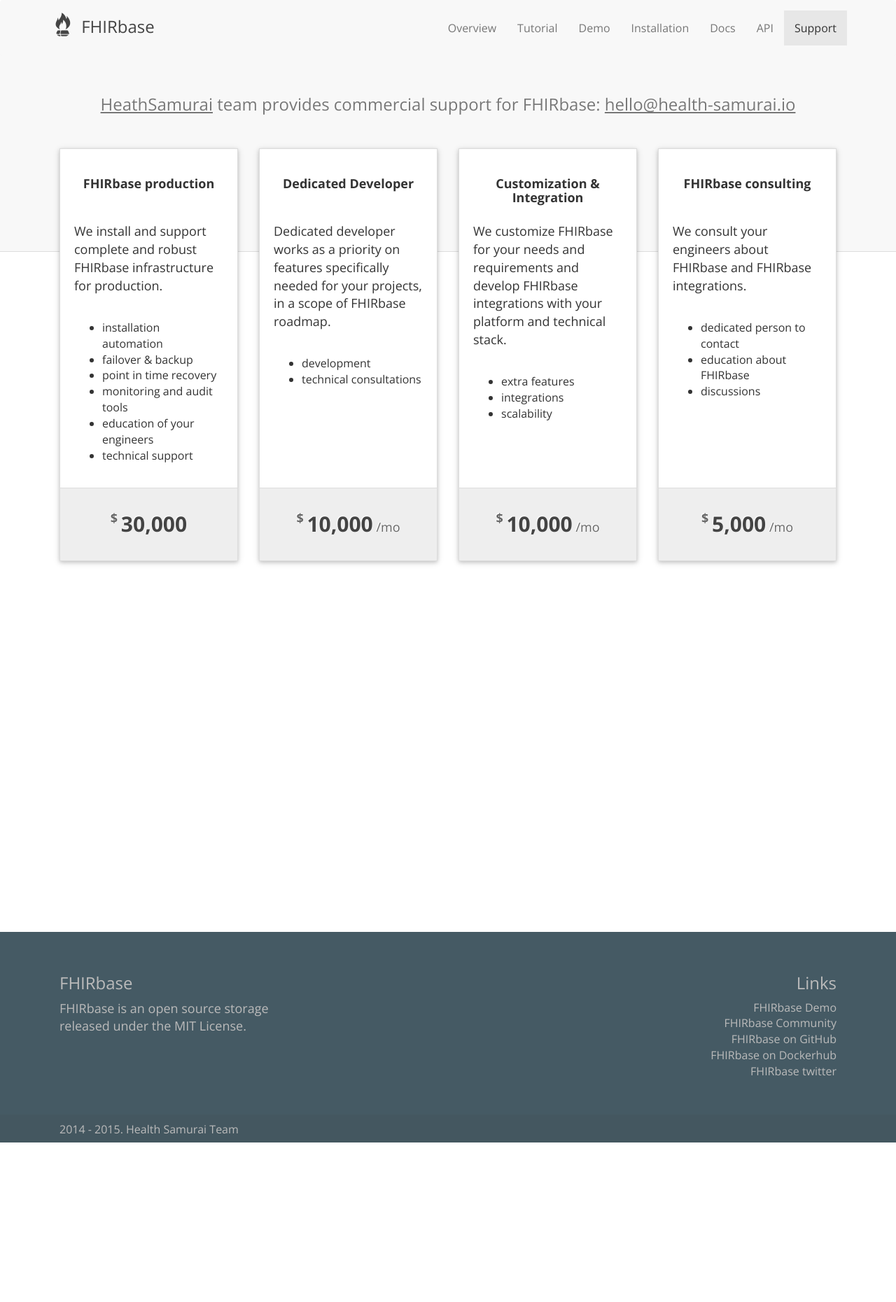
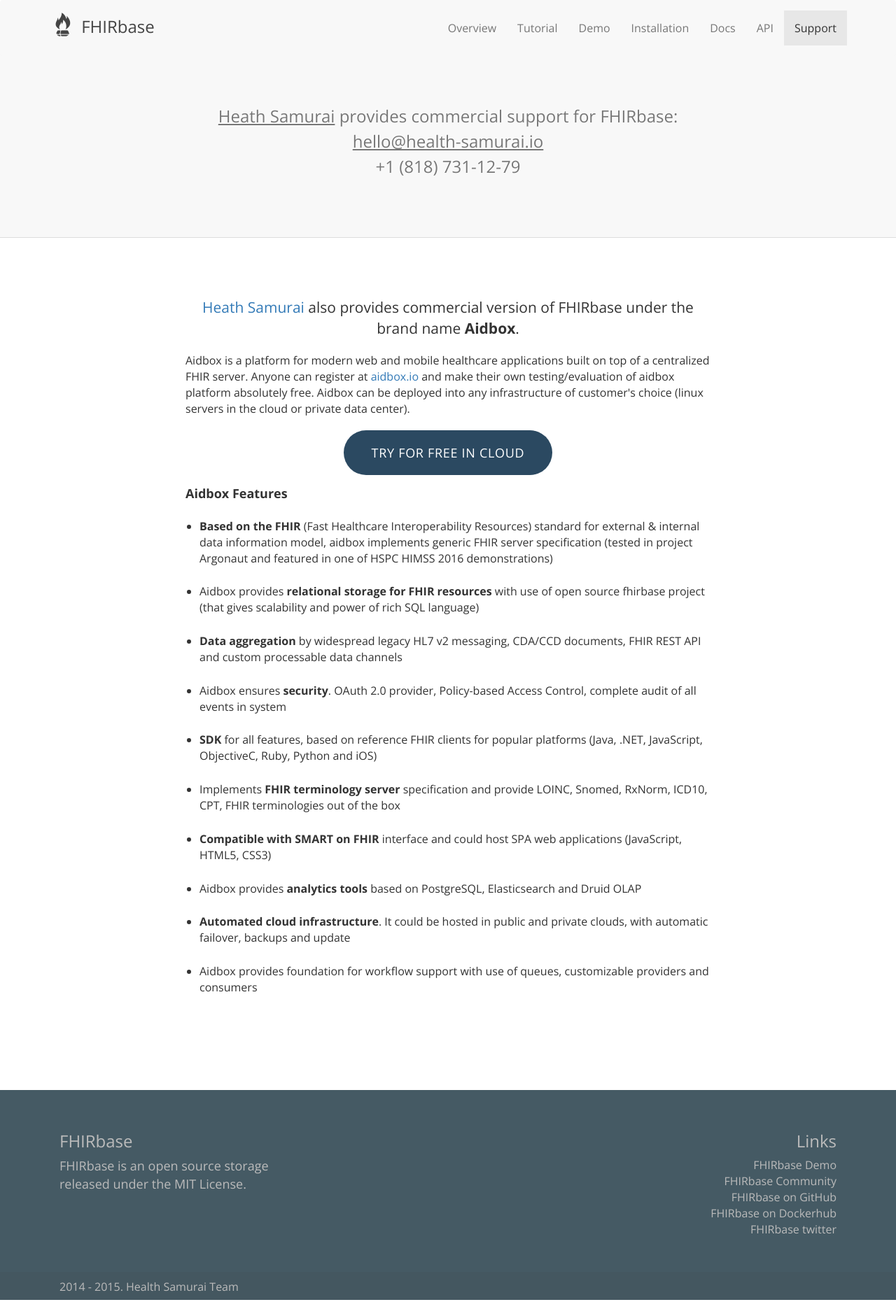
Before and after one commit to fhirbase/fhirbase.github.io, a Jekyll site: the page built from support.html, in a window 1280 px wide. Shown: the whole page at 70% size. Built offline with Jekyll 4.4.1, drawn with Linux system fonts in a browser that asks for light colours; nearby versions of some CDN libraries; before the commit the page ends 1636 px from its top, so only the background shows below that.

Commit message:
services update

```diff
--- a/Gemfile
+++ b/Gemfile
@@ -1,5 +1,5 @@
 source 'https://rubygems.org'
 gem 'github-pages'
-gem 'execjs'
-gem 'therubyracer'
+# gem 'execjs'
+# gem 'therubyracer'
 gem 'kramdown'
--- a/_config.yml
+++ b/_config.yml
@@ -1,6 +1,6 @@
 name: FHIRbase
 markdown: kramdown
-highlighter: rouge
+# highlighter: rouge
 
 collections:
   instructions:
--- a/support.html
+++ b/support.html
@@ -30,13 +30,14 @@
   text-shadow: -1px -1px 1px white;
 }
 .offers {
-  margin-top: 50px;
-  margin-bottom: 500px;
+  padding: 100px 0;
+  text-align: center;
+  /*margin-bottom: 100px;*/
 }
 .bgblock {
   position: absolute;
   top: 60px;
-  height: 300px;
+  height: 280px;
   left: 0;
   right: 0;
   z-index: -1;
@@ -64,7 +65,8 @@
 }
 .provide-line {
   text-align: center;
-  padding-top: 36px;
+  padding: 48px 0;
+  line-height: 36px;
   color: #777;
   text-shadow: -1px -1px 1px white;
 }
@@ -72,6 +74,11 @@
   color: #777;
   text-decoration: underline;
 }
+
+.line-text {
+  margin-bottom:100px;
+}
+
 .currency {
   font-weight: bold;
   color: #666;
@@ -85,6 +92,55 @@
 .per {
   color: #666;
 }
+
+.aidbox-main-text {
+  font-size: 21px;
+}
+
+.aidbox-description {
+  padding-top:20px;
+  font-size: 16px;
+  text-align: left;
+}
+
+.aidbox-features {
+  text-align: left;
+}
+
+.aidbox-features-title{
+  padding: 25px 0px 15px;
+}
+
+.features-list {
+   margin-left: 20px;
+   padding: 0;
+}
+
+.features-list li {
+  padding-bottom: 25px;
+}
+
+.try-for-free {
+  display: block;
+  margin-top: 40px;
+}
+
+.try-for-free-btn {
+  background-color: #2B4961;
+  color: white;
+  padding: 20px 40px;
+  text-transform: uppercase;
+  border-radius: 40px;
+  font-weight: 500;
+  letter-spacing: 0.7px;
+}
+
+.try-for-free-btn:hover {
+  background-color: #3E6D95;
+  color: white;
+  text-decoration: none;
+}
+
 @media (max-width: 1280px){
   #hslogo {
     display: none;
@@ -93,15 +149,61 @@
 </style>
 
 <div class="bgblock"></div>
-<a href="http://health-samurai.io/" id="hslogo" class="icon">S</a>
-<h3 class="provide-line">
-  <a href="http://health-samurai.io/">HeathSamurai</a> team provides commercial support for FHIRbase:
-  <a href="mailto:hello@health-samurai.io" target="_top">hello@health-samurai.io</a>
-</h3>
+<!-- <a href="http://health-samurai.io/" id="hslogo" class="icon">S</a> -->
+<div class="row">
+  <div class="col-md-8 col-md-offset-2">
+    <h3 class="provide-line">
+      <a href="http://health-samurai.io/" class="line-text">Heath Samurai</a> provides commercial support for FHIRbase:
+      <br>
+      <a href="mailto:hello@health-samurai.io" target="_top">hello@health-samurai.io</a>
+      <p class="">+1 (818) 731-12-79</p>
+    </h3>
+  </div>
+</div>
+
 <div class="container offers">
   <div class="row">
+    <div class="col-md-8 col-md-offset-2">
+      <span class="aidbox-main-text">
+        <a href="http://health-samurai.io/">Heath Samurai</a> also provides commercial version of FHIRbase under the brand name <b>Aidbox</b>.
+      </span>
+      <p class="aidbox-description">Aidbox is a platform for modern web and mobile healthcare applications built on top of a centralized FHIR server. Anyone can register at <a href="http://health-samurai.io/">aidbox.io</a> and make their own testing/evaluation of aidbox platform absolutely free.
+Aidbox can be deployed into any infrastructure of customer's choice (linux servers in the cloud or private data center).</p>
+      <span class=try-for-free>
+        <a class="try-for-free-btn" href="">Try for free in cloud</a>
+      </span>
+
+
+    <div class="aidbox-features">
+      <h4 class=aidbox-features-title><b>Aidbox Features</b></h4>
+      <ul class="features-list">
+        <li><b>Based on the FHIR</b> (Fast Healthcare Interoperability Resources) standard for external & internal data information model, aidbox implements generic FHIR server specification (tested in project Argonaut and featured in one of HSPC HIMSS 2016 demonstrations)</li>
+        <li>Aidbox provides <b>relational storage for FHIR resources</b> with use of open source fhirbase project (that gives scalability and power of rich SQL language)</li>
+        <li><b>Data aggregation</b> by widespread legacy HL7 v2 messaging, CDA/CCD documents, FHIR REST API and custom processable data channels</li>
+        <li>Aidbox ensures <b>security</b>. OAuth 2.0 provider, Policy-­based Access Control, complete audit of all events in system</li>
+        <li><b>SDK</b> for all features, based on reference FHIR clients for popular platforms (Java, .NET, JavaScript, Objective­C, Ruby, Python and iOS)</li>
+        <li>Implements <b>FHIR terminology server</b> specification and provide LOINC, Snomed, RxNorm, ICD­10, CPT, FHIR terminologies out of the box</li>
+        <li><b>Compatible with SMART on FHIR</b> interface and could host SPA web applications (JavaScript, HTML5, CSS3)</li>
+        <li>Aidbox provides <b>analytics tools</b> based on PostgreSQL, Elasticsearch and Druid OLAP</li>
+        <li><b>Automated cloud infrastructure</b>. It could be hosted in public and private clouds, with automatic failover, backups and update</li>
+        <li>Aidbox provides foundation for workflow support with use of queues, customizable providers and consumers</li>
+      </ul>
+    </div>
+  </div>
+</div>
+
+</div>
+
+
+<!--<div class="container offers">
+  <div class="row">
+
+  </div>
+
+  <div class="row">
+
     <div class="col-md-3">
-      <div class="offer">
+      -<div class="offer">
         <h3>FHIRbase production</h3>
         <div class="offer-content">
           <p>
@@ -124,8 +226,9 @@
         </div>
       </div>
     </div>
+
     <div class="col-md-3">
-      <div class="offer">
+       <div class="offer">
         <h3>Dedicated Developer</h3>
         <div class="offer-content">
           <p>
@@ -143,11 +246,12 @@
         </div>
         <div class="price">
           <span class="currency">$</span>
-          <span class="number">10,000</span>
+           <span class="number">10,000</span>
           <span class="per">/mo</span>
         </div>
       </div>
     </div>
+
     <div class="col-md-3">
       <div class="offer">
         <h3>Customization & Integration</h3>
@@ -167,13 +271,16 @@
             <li>scalability</li>
           </ul>
         </div>
+
         <div class="price">
           <span class="currency">$</span>
           <span class="number">10,000</span>
           <span class="per">/mo</span>
         </div>
+
       </div>
     </div>
+
     <div class="col-md-3">
       <div class="offer">
         <h3>FHIRbase consulting</h3>
@@ -198,4 +305,4 @@
       </div>
     </div>
   </div>
-</div>
+</div>-->
```
Also changed, not shown: Gemfile.lock, 1 other file.
